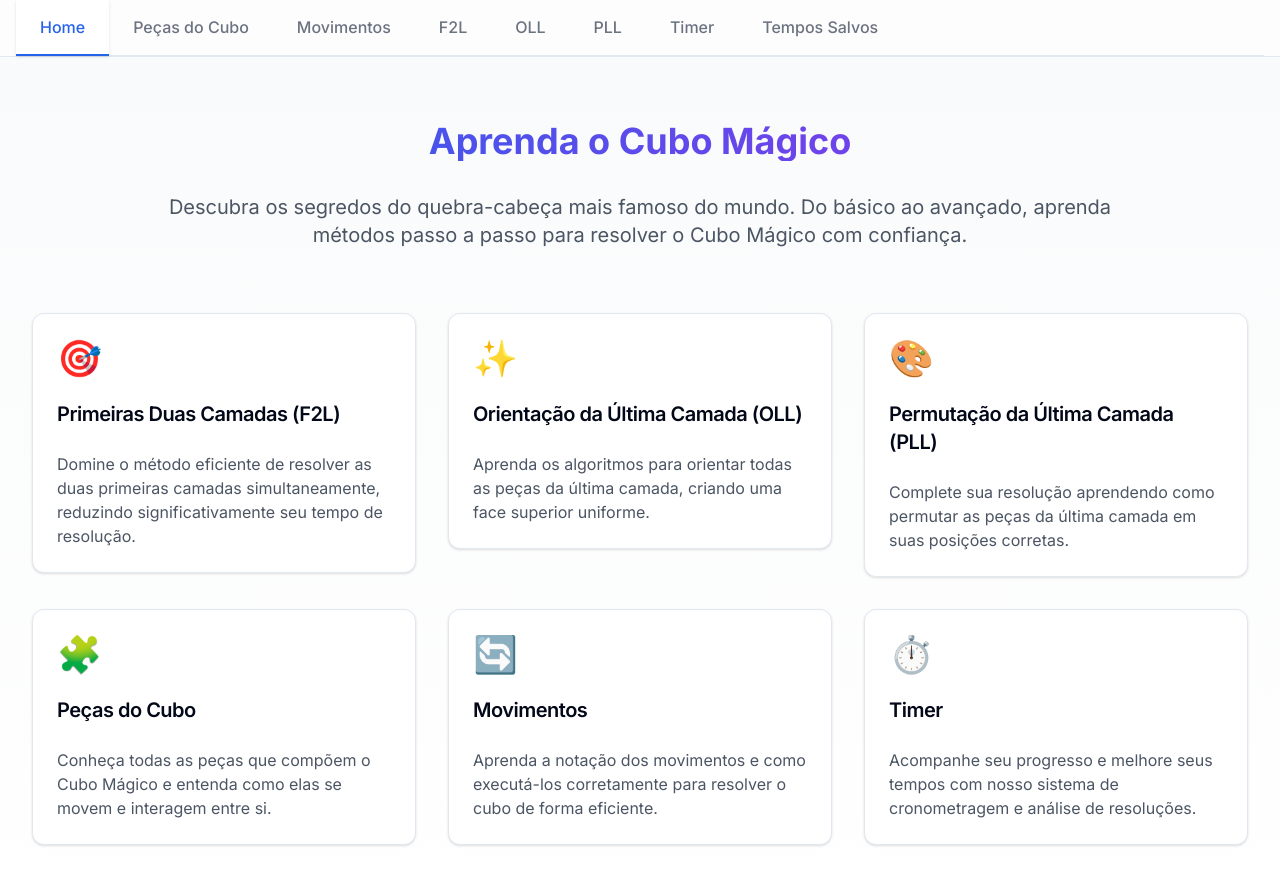
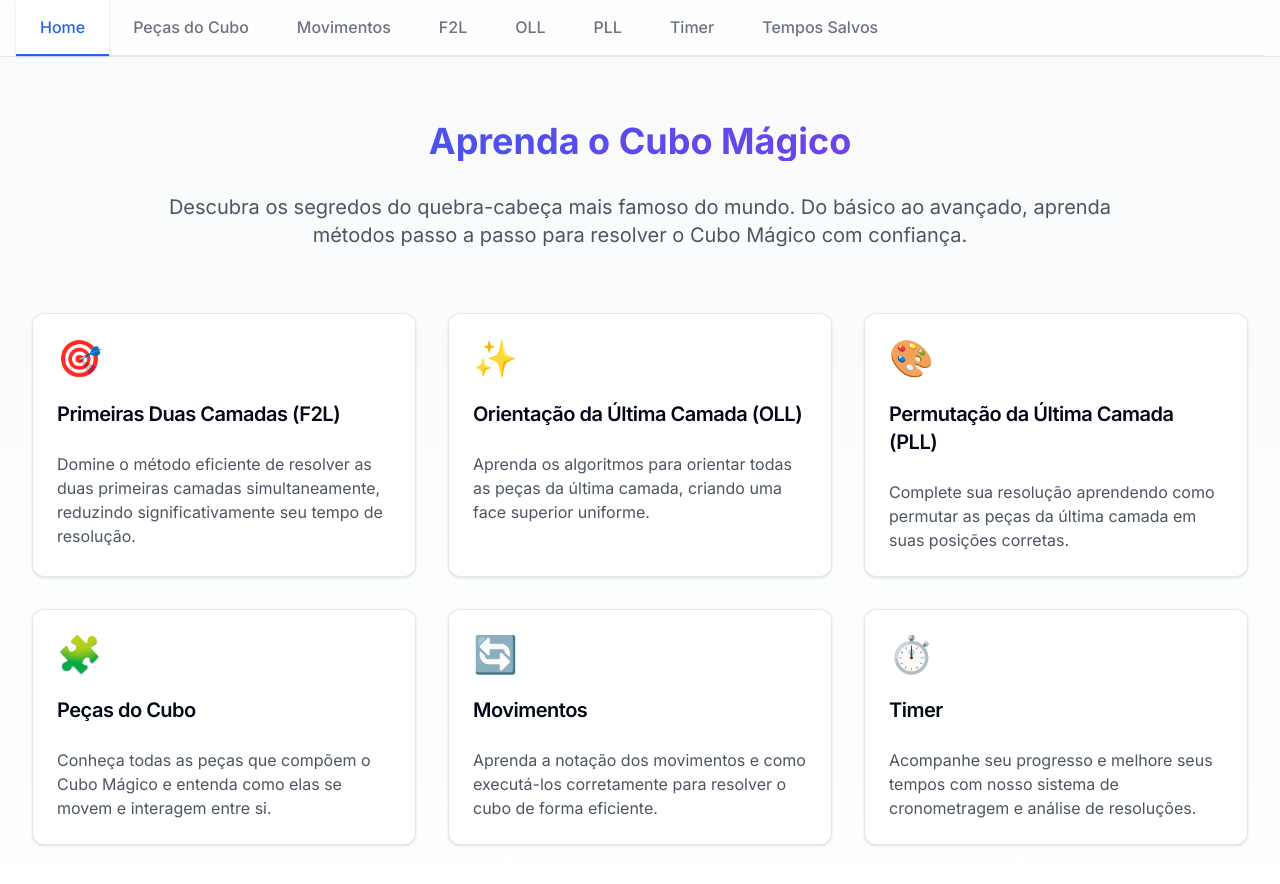
Before and after one commit to ValdineiJunior/cube-lessons, a Next.js app: page / in a window 1280 px wide. Shown: the top 884 px of the page. Built offline with nearby package versions, Linux system fonts and the light colour scheme.

Commit message:
refactor: enhance feature card layout for better responsiveness and accessibility

```diff
--- a/src/app/page.tsx
+++ b/src/app/page.tsx
@@ -18,12 +18,13 @@ export default function Home() {
         description="Descubra os segredos do quebra-cabeça mais famoso do mundo. Do básico ao avançado, aprenda métodos passo a passo para resolver o Cubo Mágico com confiança."
       />
       {/* Features Grid */}
-      <div className="grid md:grid-cols-3 gap-8 mb-16">
+      <div className="grid md:grid-cols-3 gap-8 mb-16 items-stretch">
         <Link
           href="/firstTwoLayers"
           aria-label="Ir para Primeiras Duas Camadas (F2L)"
+          className="block h-full"
         >
-          <Card className="hover:shadow-lg transition-shadow cursor-pointer">
+          <Card className="hover:shadow-lg transition-shadow cursor-pointer h-full flex flex-col">
             <CardHeader>
               <div className="text-blue-600 text-4xl mb-4">🎯</div>
               <CardTitle className="text-xl">
@@ -43,8 +44,9 @@ export default function Home() {
         <Link
           href="/orientationLastLayer"
           aria-label="Ir para Orientação da Última Camada (OLL)"
+          className="block h-full"
         >
-          <Card className="hover:shadow-lg transition-shadow cursor-pointer">
+          <Card className="hover:shadow-lg transition-shadow cursor-pointer h-full flex flex-col">
             <CardHeader>
               <div className="text-blue-600 text-4xl mb-4">✨</div>
               <CardTitle className="text-xl">
@@ -63,8 +65,9 @@ export default function Home() {
         <Link
           href="/permutationLastLayer"
           aria-label="Ir para Permutação da Última Camada (PLL)"
+          className="block h-full"
         >
-          <Card className="hover:shadow-lg transition-shadow cursor-pointer">
+          <Card className="hover:shadow-lg transition-shadow cursor-pointer h-full flex flex-col">
             <CardHeader>
               <div className="text-blue-600 text-4xl mb-4">🎨</div>
               <CardTitle className="text-xl">
@@ -80,8 +83,12 @@ export default function Home() {
           </Card>
         </Link>
 
-        <Link href="/cubePieces" aria-label="Ir para Peças do Cubo">
-          <Card className="hover:shadow-lg transition-shadow cursor-pointer">
+        <Link
+          href="/cubePieces"
+          aria-label="Ir para Peças do Cubo"
+          className="block h-full"
+        >
+          <Card className="hover:shadow-lg transition-shadow cursor-pointer h-full flex flex-col">
             <CardHeader>
               <div className="text-blue-600 text-4xl mb-4">🧩</div>
               <CardTitle className="text-xl">Peças do Cubo</CardTitle>
@@ -95,8 +102,12 @@ export default function Home() {
           </Card>
         </Link>
 
-        <Link href="/movements" aria-label="Ir para Movimentos">
-          <Card className="hover:shadow-lg transition-shadow cursor-pointer">
+        <Link
+          href="/movements"
+          aria-label="Ir para Movimentos"
+          className="block h-full"
+        >
+          <Card className="hover:shadow-lg transition-shadow cursor-pointer h-full flex flex-col">
             <CardHeader>
               <div className="text-blue-600 text-4xl mb-4">🔄</div>
               <CardTitle className="text-xl">Movimentos</CardTitle>
@@ -110,8 +121,8 @@ export default function Home() {
           </Card>
         </Link>
 
-        <Link href="/timer" aria-label="Ir para Timer">
-          <Card className="hover:shadow-lg transition-shadow cursor-pointer">
+        <Link href="/timer" aria-label="Ir para Timer" className="block h-full">
+          <Card className="hover:shadow-lg transition-shadow cursor-pointer h-full flex flex-col">
             <CardHeader>
               <div className="text-blue-600 text-4xl mb-4">⏱️</div>
               <CardTitle className="text-xl">Timer</CardTitle>
```
